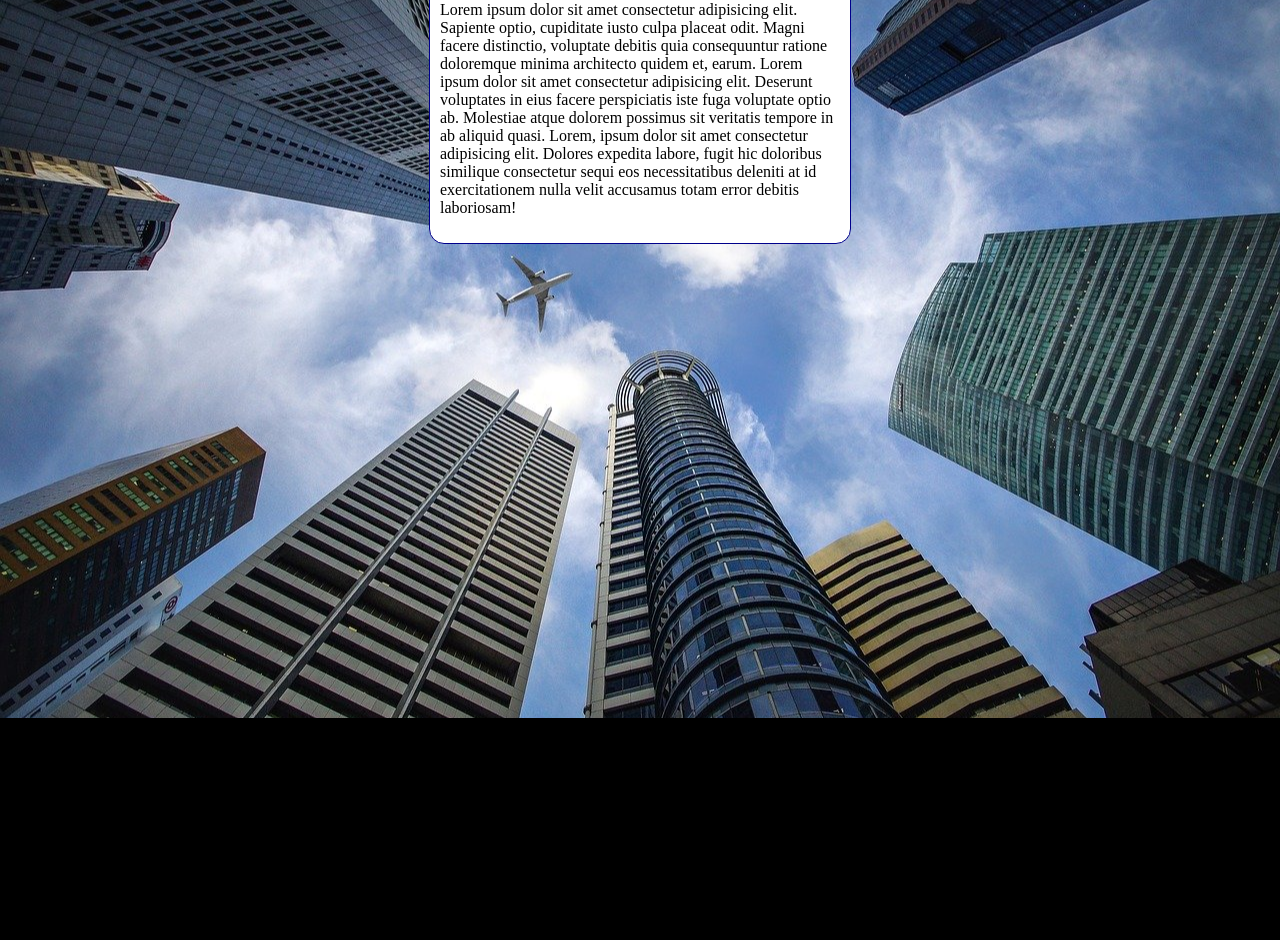
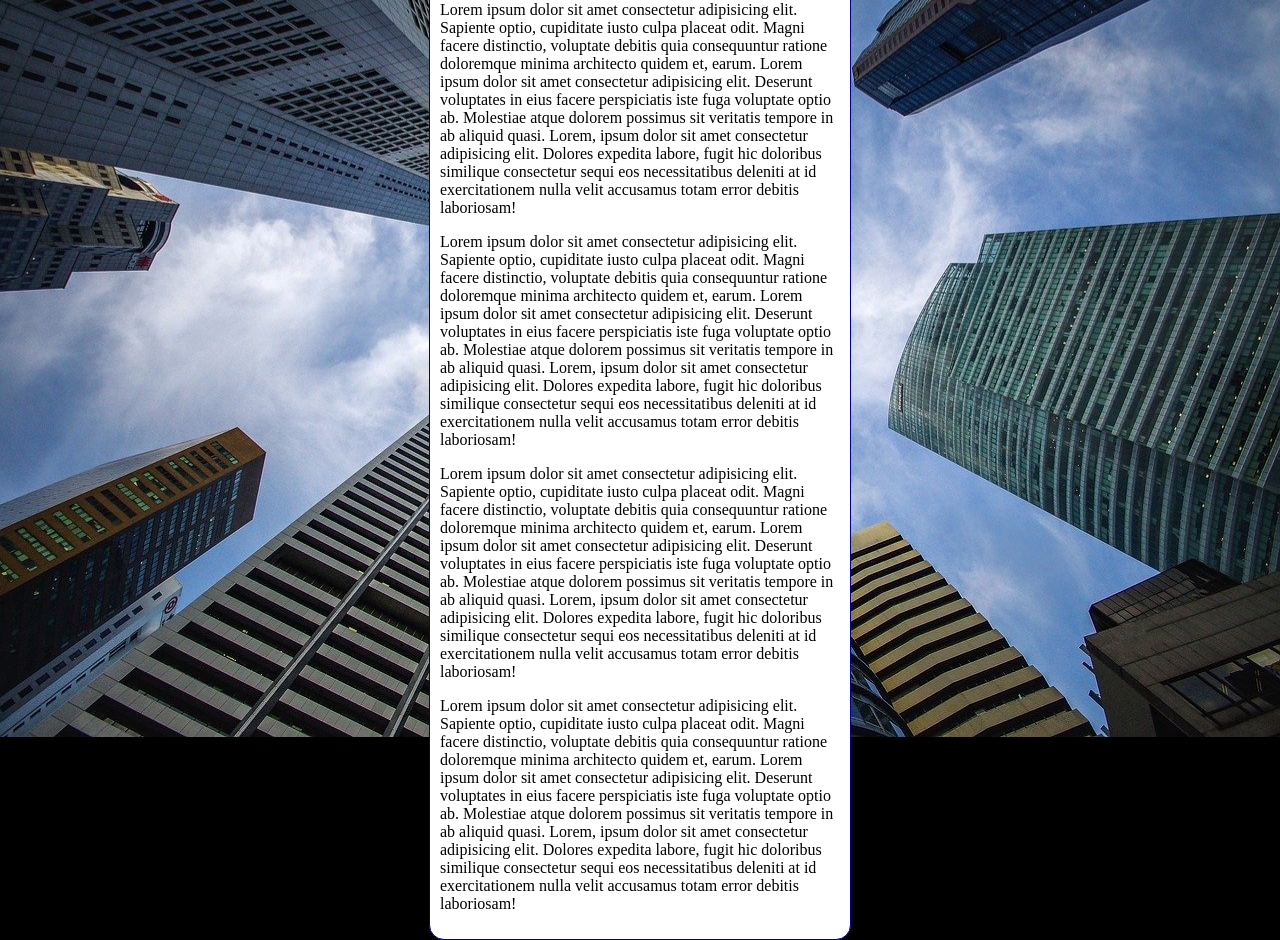
Before and after one commit to milenapolicarpo/html-css, a plain HTML site: page exercicios/exe026/fundo006.html in a window 1280 px wide. Shown: the part 98-1038 px from the top of the page. Before the commit the page ends 816 px from the top, so only its background shows below. Drawn offline with Linux system fonts and the light colour scheme.

Commit message:
Update fundo006.html

```diff
--- a/exercicios/exe026/fundo006.html
+++ b/exercicios/exe026/fundo006.html
@@ -29,6 +29,9 @@
     <main>
         <h1>Teste de Imagem de fundo</h1>
         <p>Lorem ipsum dolor sit amet consectetur adipisicing elit. Sapiente optio, cupiditate iusto culpa placeat odit. Magni facere distinctio, voluptate debitis quia consequuntur ratione doloremque minima architecto quidem et, earum. Lorem ipsum dolor sit amet consectetur adipisicing elit. Deserunt voluptates in eius facere perspiciatis iste fuga voluptate optio ab. Molestiae atque dolorem possimus sit veritatis tempore in ab aliquid quasi. Lorem, ipsum dolor sit amet consectetur adipisicing elit. Dolores expedita labore, fugit hic doloribus similique consectetur sequi eos necessitatibus deleniti at id exercitationem nulla velit accusamus totam error debitis laboriosam!</p>
+        <p>Lorem ipsum dolor sit amet consectetur adipisicing elit. Sapiente optio, cupiditate iusto culpa placeat odit. Magni facere distinctio, voluptate debitis quia consequuntur ratione doloremque minima architecto quidem et, earum. Lorem ipsum dolor sit amet consectetur adipisicing elit. Deserunt voluptates in eius facere perspiciatis iste fuga voluptate optio ab. Molestiae atque dolorem possimus sit veritatis tempore in ab aliquid quasi. Lorem, ipsum dolor sit amet consectetur adipisicing elit. Dolores expedita labore, fugit hic doloribus similique consectetur sequi eos necessitatibus deleniti at id exercitationem nulla velit accusamus totam error debitis laboriosam!</p>
+        <p>Lorem ipsum dolor sit amet consectetur adipisicing elit. Sapiente optio, cupiditate iusto culpa placeat odit. Magni facere distinctio, voluptate debitis quia consequuntur ratione doloremque minima architecto quidem et, earum. Lorem ipsum dolor sit amet consectetur adipisicing elit. Deserunt voluptates in eius facere perspiciatis iste fuga voluptate optio ab. Molestiae atque dolorem possimus sit veritatis tempore in ab aliquid quasi. Lorem, ipsum dolor sit amet consectetur adipisicing elit. Dolores expedita labore, fugit hic doloribus similique consectetur sequi eos necessitatibus deleniti at id exercitationem nulla velit accusamus totam error debitis laboriosam!</p>
+        <p>Lorem ipsum dolor sit amet consectetur adipisicing elit. Sapiente optio, cupiditate iusto culpa placeat odit. Magni facere distinctio, voluptate debitis quia consequuntur ratione doloremque minima architecto quidem et, earum. Lorem ipsum dolor sit amet consectetur adipisicing elit. Deserunt voluptates in eius facere perspiciatis iste fuga voluptate optio ab. Molestiae atque dolorem possimus sit veritatis tempore in ab aliquid quasi. Lorem, ipsum dolor sit amet consectetur adipisicing elit. Dolores expedita labore, fugit hic doloribus similique consectetur sequi eos necessitatibus deleniti at id exercitationem nulla velit accusamus totam error debitis laboriosam!</p>
     </main>
 </body>
 </html>
```
